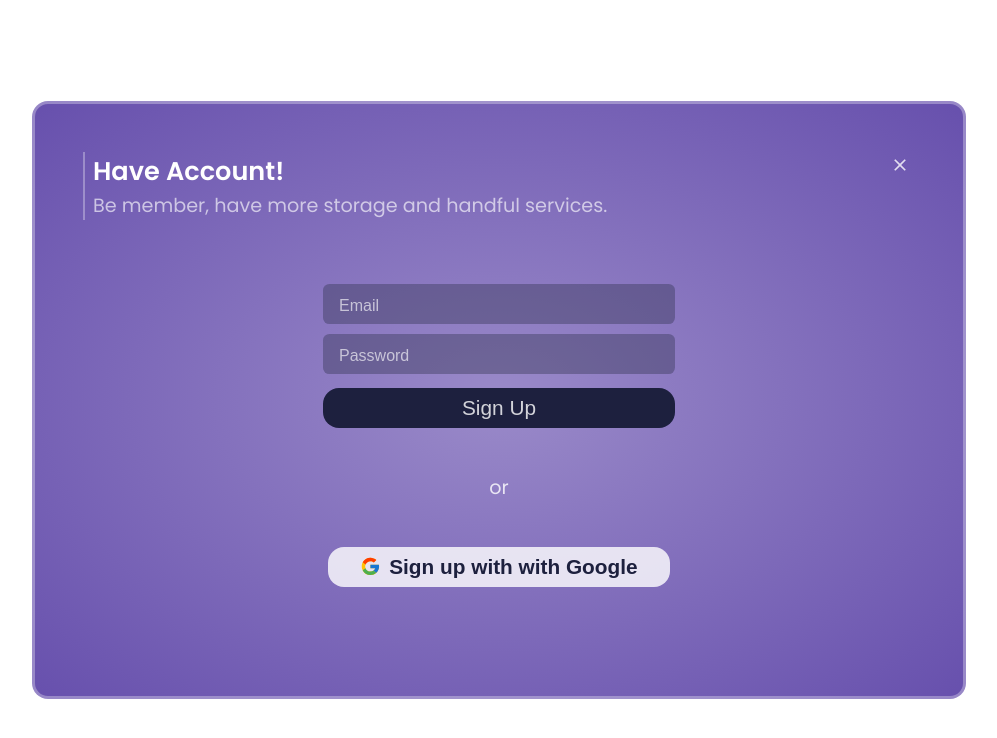
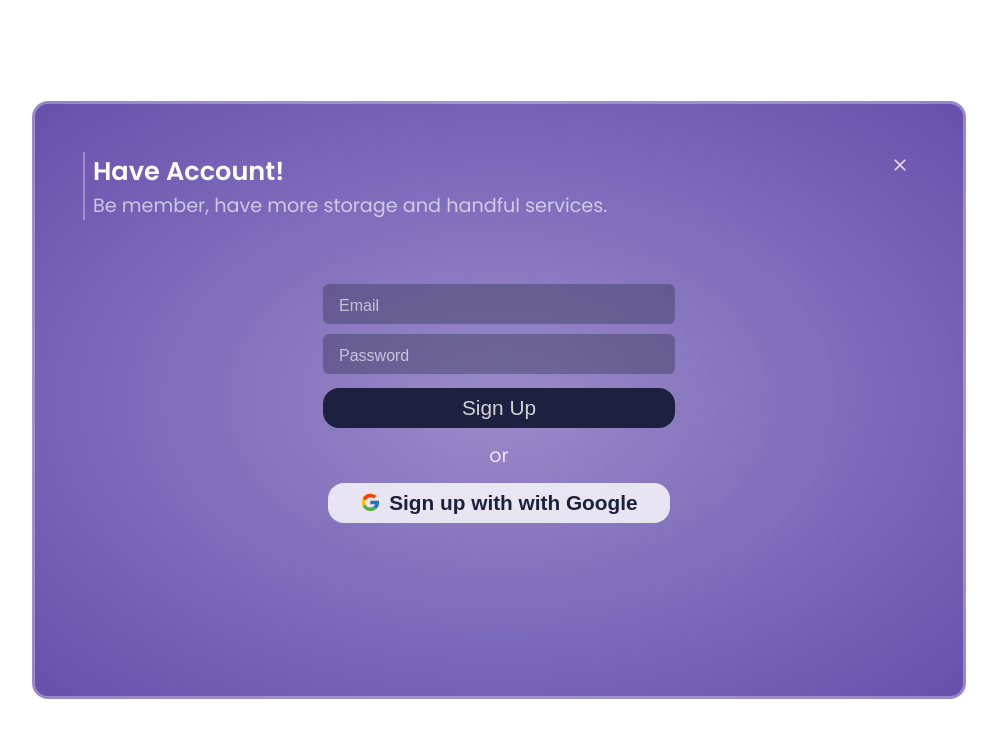
Before and after one commit to sgc93/addisMusic, a React (Vite) app: page /auth in a window 1280 px wide. Shown: the top 738 px of the page, without its empty margins (141-1138 px from the left). Built offline with nearby package versions, Linux system fonts and the light colour scheme; no server answers.

Commit message:
update layout of sign up window

```diff
--- a/src/features/auth/SignUp.jsx
+++ b/src/features/auth/SignUp.jsx
@@ -26,7 +26,6 @@ const SignUpBox = styled.div`
 	display: flex;
 	flex-direction: column;
 	align-items: center;
-	gap: 2rem;
 
 	padding: 1rem;
 
@@ -45,6 +44,7 @@ const SignUpHeader = styled.div`
 	align-items: start;
 	justify-content: space-between;
 	padding: 2rem 2rem;
+	margin-bottom: 2rem;
 	width: 93%;
 `;
 const TitleBox = styled.div`
```
